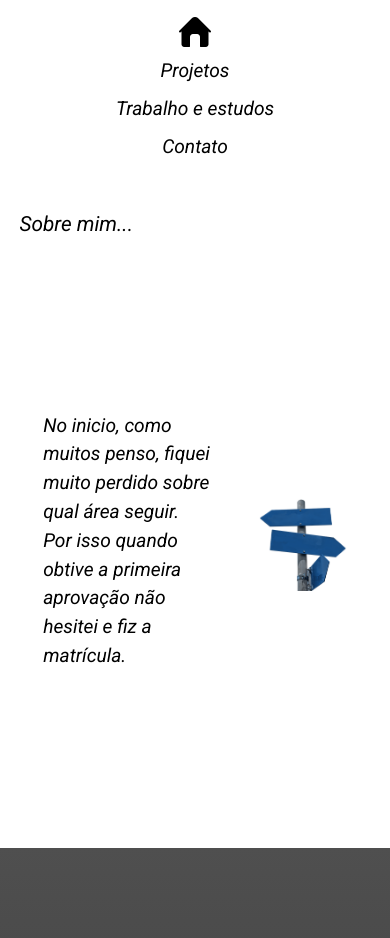
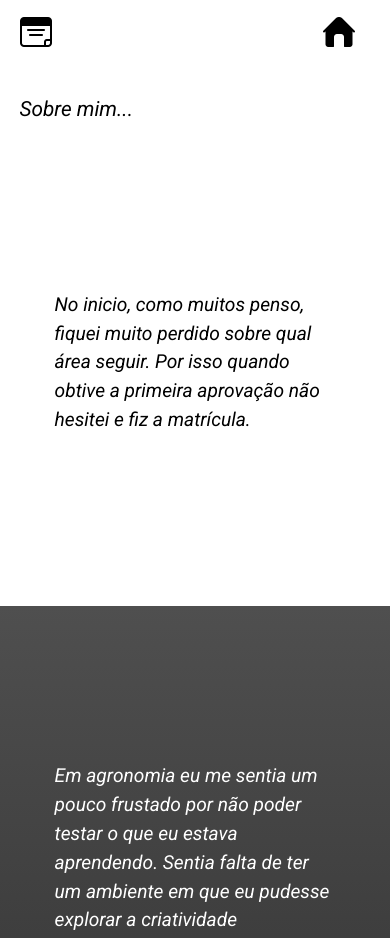
Before and after one commit to matheushrodrigues847/teste, a plain HTML site: page index.html in a window 390 px wide. Shown: the top 938 px of the page. Drawn offline with Linux system fonts and the light colour scheme.

Commit message:
adicionando menu interativo e responsivo

```diff
--- a/css/index.css
+++ b/css/index.css
@@ -11,6 +11,7 @@ header{
 }
 .imagemhome{
     width: 2rem;
+
 }
 .imagemhome:hover{
     cursor: pointer;
@@ -22,10 +23,13 @@ header{
     justify-content: space-between;
 }
 .logo{
-    width: 50%;
+    width: 30%;
 }
 nav{
-    width: 50%;
+    width: 70%;
+}
+.menu-abrir, .menu-fechar{
+    display: none;
 }
 .opcoes{
     display: flex;
@@ -80,39 +84,82 @@ footer p{
    .container{
        width: 80%;
    }
-   .logo{
-       width: 30%;
-   }
-   nav{
-       width: 60%;
-   }
    .opcoes{
        justify-content: space-between;
+   }
+   .menu-abrir, .menu-fechar{
+       display: none;
    }
 }
 @media(max-width:660px){
     .container{
         width: 90%;
     }
-    .menu{
-        flex-direction: column;
-        align-items: center;
+
+    .menu-abrir, .menu-fechar{
+        display: initial;
+        padding: 0;
+        border: none;
+        background: #ffffff;
+    }
+    .barra-nav{
+        background: #ffffff;
+        height: 100%;
+        width: 70%;
+        max-width: 300px;
+        margin: 0;
+        top: 0;
+        padding: 1em;
+        position: fixed;
+        z-index: 1;
+        left: -90%;
+        transition: left 0.3s ease-out;
+    }
+    .menu-ativo .barra-nav{
+        left: 0;
+        background: #f0f0f0;
+    }
+    .menu-ativo:after{
+        content:"";
+        display: block;
+
+        position: fixed;
+        top: 0;
+        left: 0;
+        right: 0;
+        bottom: 0;
+
+        background: rgba(0,0,0,0.4);
     }
     .opcoes{
         flex-direction: column;
-        align-items: center;
+        align-items: flex-start;
     }
     .opcoes li{
-        padding: 0.5em 0;
+        padding: 0.8em 0;
     }
     .logo{
         width: auto;
+        padding: 0 1em;
     }
     .titulo-sobre{
         font-size: 1.3em;
     }
     .bloco1-sobre{
         font-size: 1.2em;
+    }
+
+
+}
+@media(max-width:600px){
+    .imagem1-sobre,.imagem2-sobre{
+        display: none;
+    }
+    .bloco1-sobre{
+        height: 50vh;
+    }
+    .bloco1-sobre p{
+        width: 80%;
     }
 }
 @media(max-width:376px){
--- a/index.html
+++ b/index.html
@@ -10,11 +10,13 @@
     <body>
         <header>
             <div class="container menu">
+                <button class="menu-abrir"><img src="imagens/note.png" class="imagemhome"></button>
                 <div class="logo">
                     <a href="index.html"><img class="imagemhome" src="imagens/home.png"></a>
                 </div>
 
-                <nav>
+                <nav class="barra-nav">
+                    <button class="menu-fechar"><img src="imagens/note.png" class="imagemhome"></button>
                     <ul class="opcoes">
                         <li><a href="projeto.html">Projetos</a></li>
                         <li><a href="trabalhoestudo.html">Trabalho e estudos</a></li>
@@ -73,6 +75,7 @@
                     </div>
                 </div>
             </section>
+            <script src="js/menu.js"></script>
 
         </main>
         <footer>
--- /dev/null
+++ b/js/menu.js
@@ -0,0 +1,14 @@
+document.querySelector('.menu-abrir').onclick = function(){
+    document.documentElement.classList.add("menu-ativo");
+    console.log("deu certo");
+};
+
+document.querySelector('.menu-fechar').onclick = function(){
+    document.documentElement.classList.remove("menu-ativo");
+};
+
+document.documentElement.onclick = function(event){
+    if(event.target === document.documentElement){
+        document.documentElement.classList.remove("menu-ativo");
+    }
+};
```
Also changed, not shown: contato.html (+7 -1 lines), projeto.html (+8 -2 lines), trabalhoestudo.html (+7 -1 lines), imagens/menu.png (added), imagens/menu.svg (added), imagens/menu1.png (added), imagens/menu2.png (added), imagens/note.png (added).
